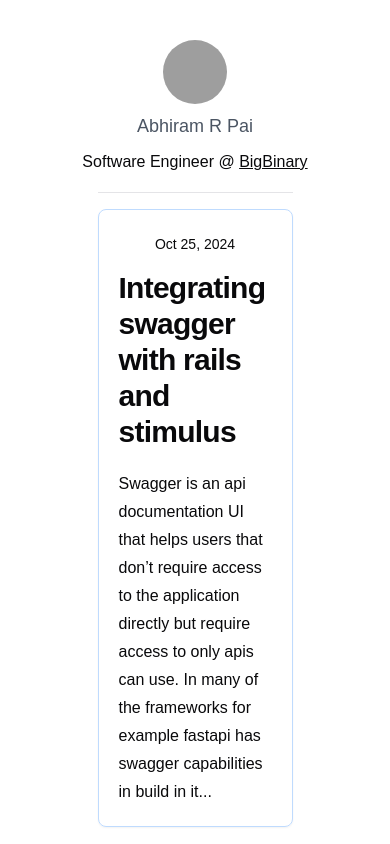
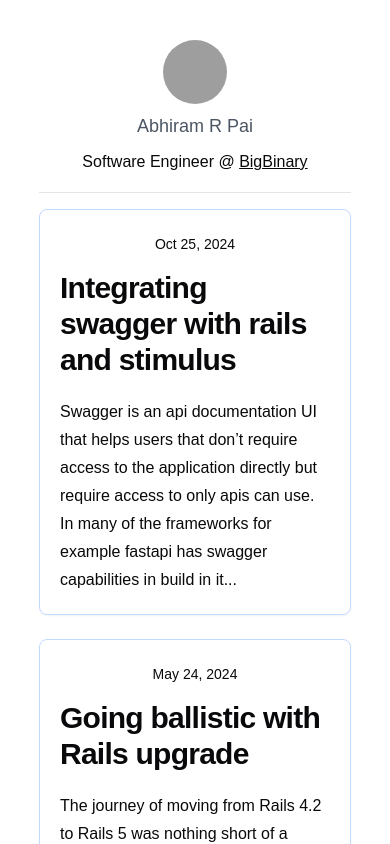
Before and after one commit to abhirampai/my_blog, a Next.js app: page / in a window 390 px wide. Shown: the top 844 px of the page. Built offline with nearby package versions, Linux system fonts and the light colour scheme; grey boxes are pictures that could not be loaded.

Commit message:
Fixed width in mobile screens

```diff
--- a/src/app/page/Blog.jsx
+++ b/src/app/page/Blog.jsx
@@ -9,7 +9,7 @@ const Blog = ({ readingTimeText, publishedDate, name, blogContent }) => {
   return (
     <>
       <Header />
-      <div className="w-1/2 mx-auto flex flex-col space-y-4 items-center">
+      <div className="w-4/5 md:w-1/2 mx-auto flex flex-col space-y-4 items-center">
         <p className="leading-7 [&:not(:first-child)]:mt-6 text-sm font-thin">
           {publishedDate}
         </p>
--- a/src/app/page/BlogPreviews.jsx
+++ b/src/app/page/BlogPreviews.jsx
@@ -3,7 +3,7 @@ import BlogPreview from "./BlogPreview";
 
 const BlogPreviews = () => {
   return (
-    <div className="w-1/2 mx-auto flex flex-col space-y-6 pb-5">
+    <div className="w-4/5 md:w-1/2 mx-auto flex flex-col space-y-6 pb-5">
       {blogs
         .sort((a, b) => new Date(b.publishedDate) - new Date(a.publishedDate))
         .map((blog) => (
--- a/src/app/page/Header.jsx
+++ b/src/app/page/Header.jsx
@@ -29,7 +29,7 @@ const Header = () => {
           </Link>
         </p>
       </div>
-      <Separator className="my-4 w-1/2 mx-auto" />
+      <Separator className="my-4 w-4/5 md:w-1/2 mx-auto" />
     </div>
   );
 };
```
